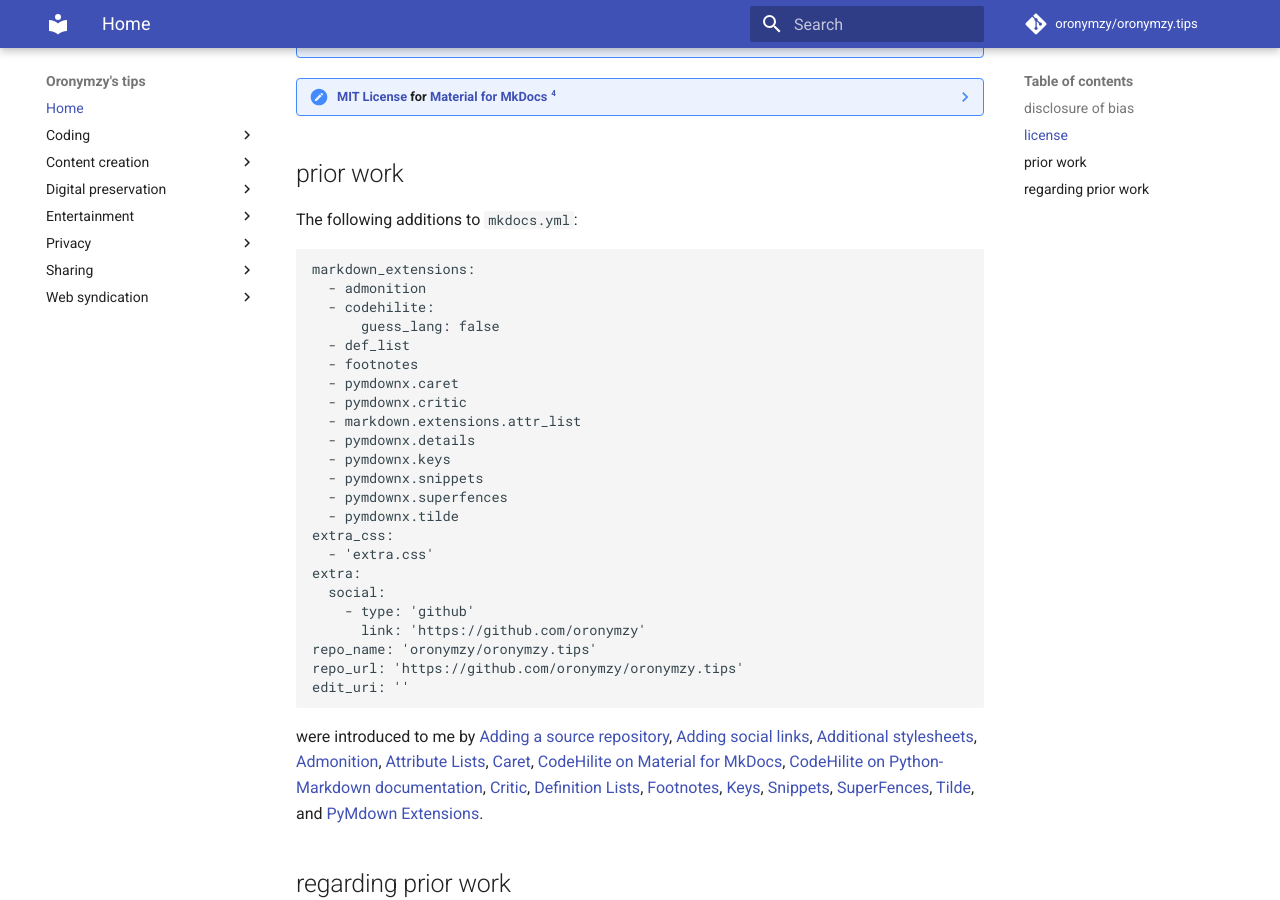
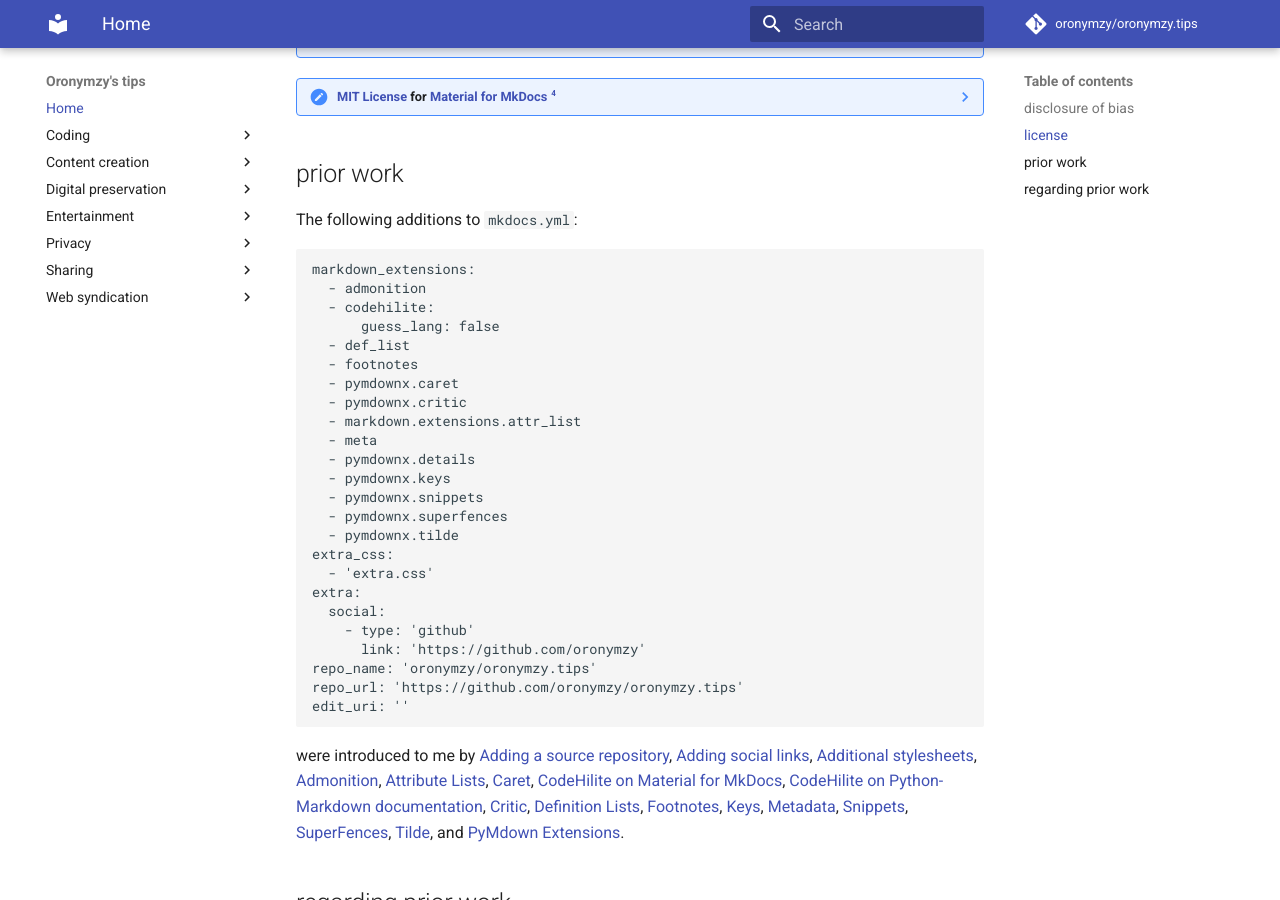
Before and after one commit to oronymzy/tips, an MkDocs documentation site: the page built from docs/README.md, in a window 1280 px wide and 900 px high, scrolled down 892 px. Built offline with MkDocs 1.6.1 and Material for MkDocs 9.7.7, drawn with Linux system fonts in a browser that asks for light colours; comment, search, counter and statistics services are not loaded.

Commit message:
Add Metadata extension

````diff
--- a/docs/README.md
+++ b/docs/README.md
@@ -78,6 +78,7 @@ markdown_extensions:
   - pymdownx.caret
   - pymdownx.critic
   - markdown.extensions.attr_list
+  - meta
   - pymdownx.details
   - pymdownx.keys
   - pymdownx.snippets
@@ -94,7 +95,7 @@ repo_url: 'https://github.com/oronymzy/oronymzy.tips'
 edit_uri: ''
 ```
 
-were introduced to me by [Adding a source repository], [Adding social links], [Additional stylesheets], [Admonition], [Attribute Lists], [Caret], [CodeHilite on Material for MkDocs], [CodeHilite on Python-Markdown documentation], [Critic], [Definition Lists], [Footnotes], [Keys], [Snippets], [SuperFences], [Tilde], and [PyMdown Extensions].
+were introduced to me by [Adding a source repository], [Adding social links], [Additional stylesheets], [Admonition], [Attribute Lists], [Caret], [CodeHilite on Material for MkDocs], [CodeHilite on Python-Markdown documentation], [Critic], [Definition Lists], [Footnotes], [Keys], [Metadata], [Snippets], [SuperFences], [Tilde], and [PyMdown Extensions].
 
 ## regarding prior work
 I will always make an effort to recognize prior work, regardless of licensing, and I hope others will do the same as we all [share knowledge](https://en.wikipedia.org/wiki/Knowledge_sharing) together.
@@ -111,6 +112,7 @@ I will always make an effort to recognize prior work, regardless of licensing, a
 [Definition Lists]: https://python-markdown.github.io/extensions/definition_lists/
 [Footnotes]: https://squidfunk.github.io/mkdocs-material/extensions/footnotes/#installation
 [Keys]: https://facelessuser.github.io/pymdown-extensions/extensions/keys/
+[Metadata]: https://squidfunk.github.io/mkdocs-material/extensions/metadata/
 [PyMdown Extensions]: https://squidfunk.github.io/mkdocs-material/extensions/pymdown/#installation
 [Snippets]: https://facelessuser.github.io/pymdown-extensions/extensions/snippets/
 [SuperFences]: https://facelessuser.github.io/pymdown-extensions/extensions/superfences/
--- a/mkdocs.yml
+++ b/mkdocs.yml
@@ -54,6 +54,7 @@ markdown_extensions:
   - def_list
   - footnotes
   - markdown.extensions.attr_list
+  - meta
   - pymdownx.caret
   - pymdownx.critic
   - pymdownx.details
````
